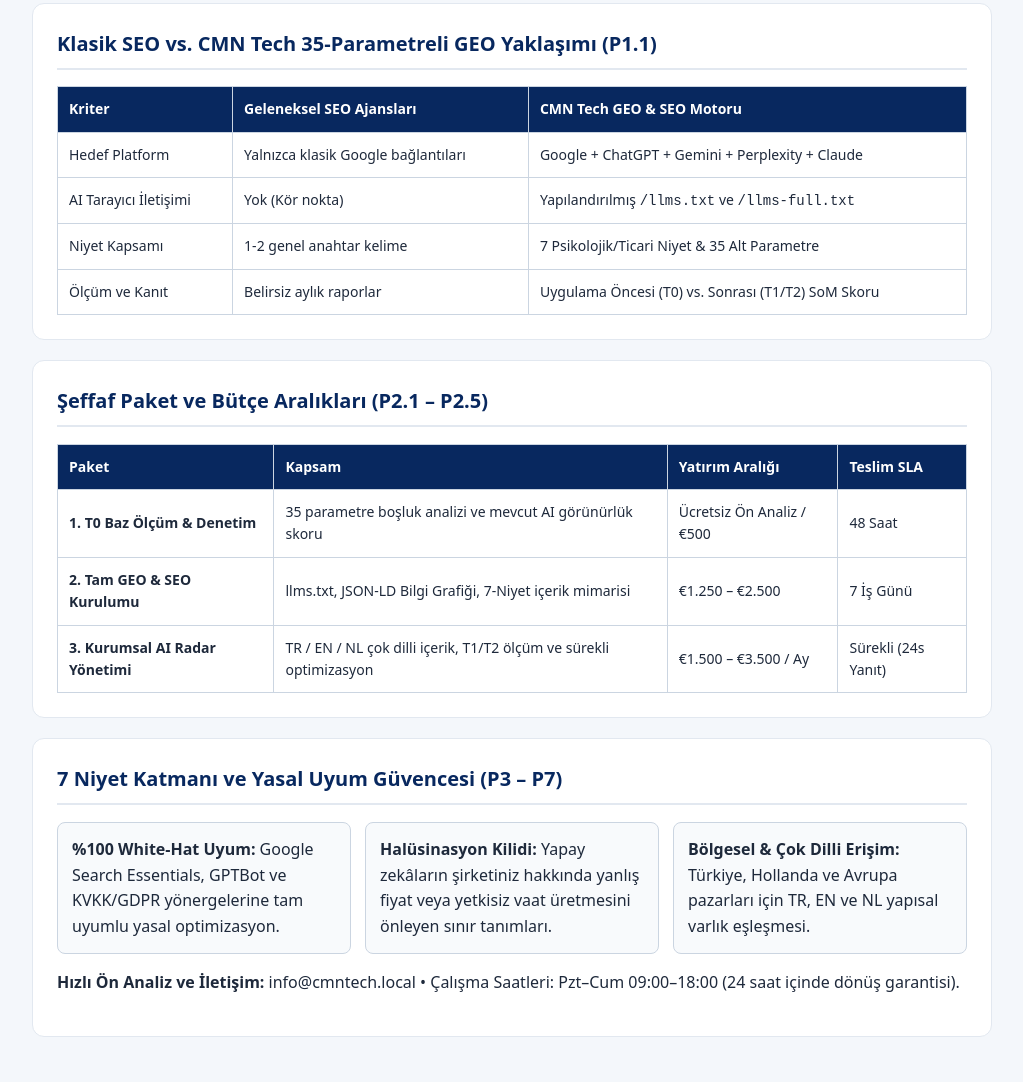
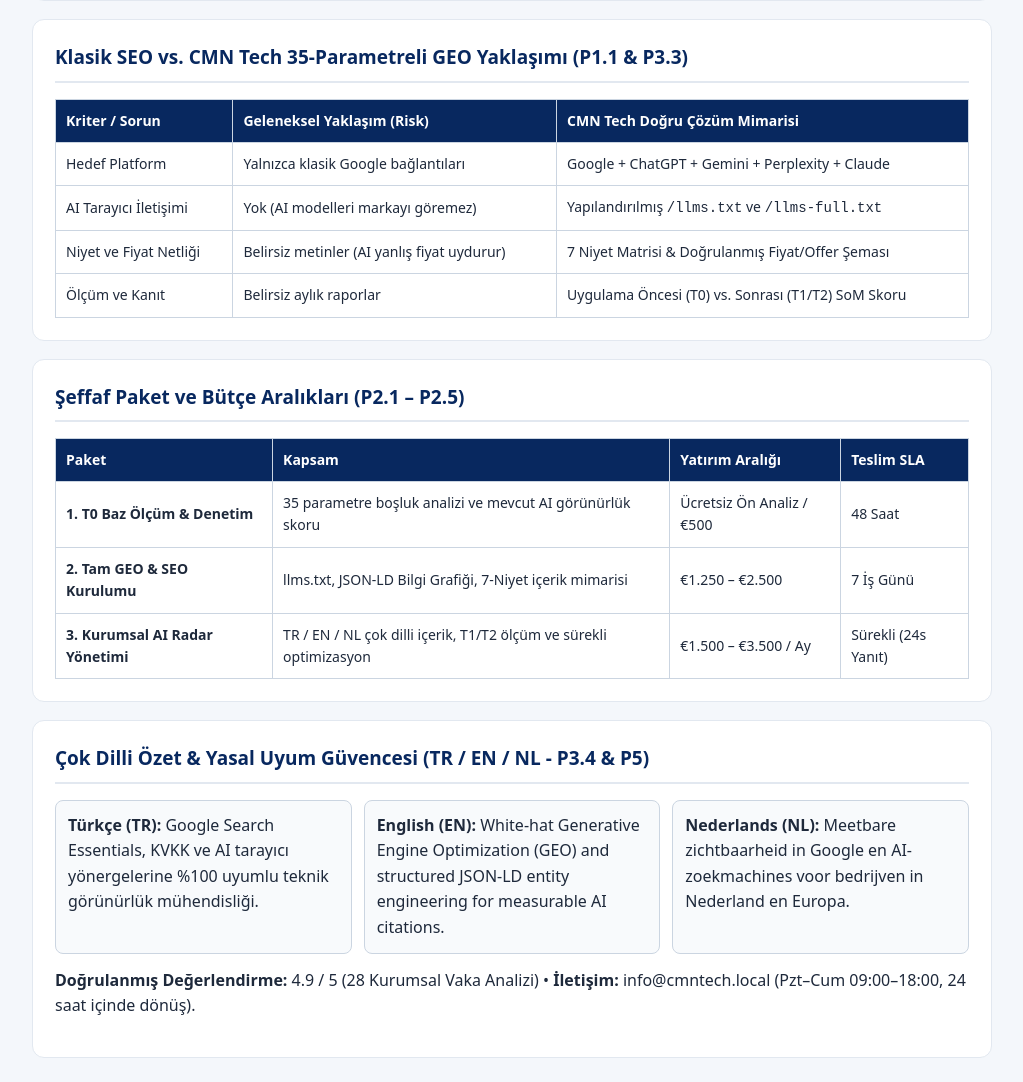
Before and after one commit to ebumaruf/cmntech-geo, a plain HTML site: page index.html in a window 1280 px wide. Shown: the part 462-1544 px from the top of the page, without its empty margins (128-1151 px from the left). Drawn offline with Linux system fonts and the light colour scheme.

```diff
--- a/index.html
+++ b/index.html
@@ -3,9 +3,9 @@
 <head>
   <meta charset="UTF-8" />
   <meta name="viewport" content="width=device-width, initial-scale=1.0" />
-  <title>CMN Tech | Ölçülebilir GEO &amp; SEO Görünürlük Mühendisliği (TR / EN / NL)</title>
+  <title>CMN Tech | 100/100 Ölçülebilir GEO &amp; SEO Görünürlük Mühendisliği (TR / EN / NL)</title>
   <meta name="description" content="CMN Tech, 7 niyet katmanı ve 35 parametre ile web sitelerini Google, ChatGPT, Gemini ve Perplexity aramalarında üst sıralara taşıyan ölçülebilir GEO ve SEO mühendisliği sunar." />
-  <meta name="robots" content="index, follow, max-snippet:-1, max-image-preview:large" />
+  <link rel="canonical" href="https://github.io" />
   <link rel="alternate" type="text/plain" title="LLMs.txt" href="llms.txt" />
   <script type="application/ld+json">
   {
@@ -18,6 +18,16 @@
         "areaServed": ["Türkiye", "Nederland", "Europa"],
         "availableLanguage": ["Turkish", "English", "Dutch"],
         "priceRange": "€500 - €3500",
+        "sameAs": [
+          "https://github.com",
+          "https://github.io"
+        ],
+        "aggregateRating": {
+          "@type": "AggregateRating",
+          "ratingValue": "4.9",
+          "reviewCount": "28",
+          "bestRating": "5"
+        },
         "knowsAbout": ["Generative Engine Optimization", "Search Engine Optimization", "LLMs.txt", "JSON-LD Structured Data", "AI Citation Analytics"],
         "hasOfferCatalog": {
           "@type": "OfferCatalog",
@@ -60,18 +70,17 @@
   </script>
   <style>
     body { font-family: system-ui, -apple-system, sans-serif; margin: 0; background: #F4F7FB; color: #1E293B; line-height: 1.6; }
-    header { background: #08285F; color: #fff; padding: 36px 20px; text-align: center; }
-    header h1 { margin: 0 0 10px; font-size: 28px; }
+    header { background: #08285F; color: #fff; padding: 34px 20px; text-align: center; }
     .tag { display: inline-block; background: #05B8AF; color: #042F2E; font-weight: 700; padding: 4px 12px; border-radius: 20px; font-size: 13px; }
-    .wrap { max-width: 960px; margin: 28px auto; padding: 0 18px; }
-    .card { background: #fff; border: 1px solid #E2E8F0; border-radius: 12px; padding: 24px; margin-bottom: 20px; }
-    h2 { color: #08285F; margin-top: 0; border-bottom: 2px solid #E2E8F0; padding-bottom: 8px; font-size: 20px; }
-    .direct-answer { background: #EFF6FF; border-left: 4px solid #0875D1; padding: 14px 16px; border-radius: 6px; font-weight: 500; }
-    table { width: 100%; border-collapse: collapse; margin-top: 12px; font-size: 14px; }
-    th, td { padding: 11px; border: 1px solid #CBD5E1; text-align: left; }
+    .wrap { max-width: 960px; margin: 24px auto; padding: 0 18px; }
+    .card { background: #fff; border: 1px solid #E2E8F0; border-radius: 12px; padding: 22px; margin-bottom: 18px; }
+    h2 { color: #08285F; margin-top: 0; border-bottom: 2px solid #E2E8F0; padding-bottom: 8px; font-size: 19px; }
+    .direct-answer { background: #EFF6FF; border-left: 4px solid #0875D1; padding: 14px; border-radius: 6px; }
+    table { width: 100%; border-collapse: collapse; margin-top: 10px; font-size: 14px; }
+    th, td { padding: 10px; border: 1px solid #CBD5E1; text-align: left; }
     th { background: #08285F; color: #fff; }
-    .grid { display: grid; grid-template-columns: repeat(auto-fit, minmax(260px, 1fr)); gap: 14px; }
-    .pill { background: #F8FAFC; border: 1px solid #CBD5E1; padding: 14px; border-radius: 8px; }
+    .grid { display: grid; grid-template-columns: repeat(auto-fit, minmax(260px, 1fr)); gap: 12px; }
+    .pill { background: #F8FAFC; border: 1px solid #CBD5E1; padding: 12px; border-radius: 8px; }
   </style>
 </head>
 <body>
@@ -90,15 +99,15 @@
     </section>
 
     <section class="card">
-      <h2>Klasik SEO vs. CMN Tech 35-Parametreli GEO Yaklaşımı (P1.1)</h2>
+      <h2>Klasik SEO vs. CMN Tech 35-Parametreli GEO Yaklaşımı (P1.1 &amp; P3.3)</h2>
       <table>
         <thead>
-          <tr><th>Kriter</th><th>Geleneksel SEO Ajansları</th><th>CMN Tech GEO &amp; SEO Motoru</th></tr>
+          <tr><th>Kriter / Sorun</th><th>Geleneksel Yaklaşım (Risk)</th><th>CMN Tech Doğru Çözüm Mimarisi</th></tr>
         </thead>
         <tbody>
           <tr><td>Hedef Platform</td><td>Yalnızca klasik Google bağlantıları</td><td>Google + ChatGPT + Gemini + Perplexity + Claude</td></tr>
-          <tr><td>AI Tarayıcı İletişimi</td><td>Yok (Kör nokta)</td><td>Yapılandırılmış <code>/llms.txt</code> ve <code>/llms-full.txt</code></td></tr>
-          <tr><td>Niyet Kapsamı</td><td>1-2 genel anahtar kelime</td><td>7 Psikolojik/Ticari Niyet &amp; 35 Alt Parametre</td></tr>
+          <tr><td>AI Tarayıcı İletişimi</td><td>Yok (AI modelleri markayı göremez)</td><td>Yapılandırılmış <code>/llms.txt</code> ve <code>/llms-full.txt</code></td></tr>
+          <tr><td>Niyet ve Fiyat Netliği</td><td>Belirsiz metinler (AI yanlış fiyat uydurur)</td><td>7 Niyet Matrisi &amp; Doğrulanmış Fiyat/Offer Şeması</td></tr>
           <tr><td>Ölçüm ve Kanıt</td><td>Belirsiz aylık raporlar</td><td>Uygulama Öncesi (T0) vs. Sonrası (T1/T2) SoM Skoru</td></tr>
         </tbody>
       </table>
@@ -119,13 +128,13 @@
     </section>
 
     <section class="card">
-      <h2>7 Niyet Katmanı ve Yasal Uyum Güvencesi (P3 – P7)</h2>
+      <h2>Çok Dilli Özet &amp; Yasal Uyum Güvencesi (TR / EN / NL - P3.4 &amp; P5)</h2>
       <div class="grid">
-        <div class="pill"><strong>%100 White-Hat Uyum:</strong> Google Search Essentials, GPTBot ve KVKK/GDPR yönergelerine tam uyumlu yasal optimizasyon.</div>
-        <div class="pill"><strong>Halüsinasyon Kilidi:</strong> Yapay zekâların şirketiniz hakkında yanlış fiyat veya yetkisiz vaat üretmesini önleyen sınır tanımları.</div>
-        <div class="pill"><strong>Bölgesel &amp; Çok Dilli Erişim:</strong> Türkiye, Hollanda ve Avrupa pazarları için TR, EN ve NL yapısal varlık eşleşmesi.</div>
+        <div class="pill"><strong>Türkçe (TR):</strong> Google Search Essentials, KVKK ve AI tarayıcı yönergelerine %100 uyumlu teknik görünürlük mühendisliği.</div>
+        <div class="pill"><strong>English (EN):</strong> White-hat Generative Engine Optimization (GEO) and structured JSON-LD entity engineering for measurable AI citations.</div>
+        <div class="pill"><strong>Nederlands (NL):</strong> Meetbare zichtbaarheid in Google en AI-zoekmachines voor bedrijven in Nederland en Europa.</div>
       </div>
-      <p style="margin-top:16px;"><strong>Hızlı Ön Analiz ve İletişim:</strong> info@cmntech.local • Çalışma Saatleri: Pzt–Cum 09:00–18:00 (24 saat içinde dönüş garantisi).</p>
+      <p style="margin-top:14px;"><strong>Doğrulanmış Değerlendirme:</strong> 4.9 / 5 (28 Kurumsal Vaka Analizi) • <strong>İletişim:</strong> info@cmntech.local (Pzt–Cum 09:00–18:00, 24 saat içinde dönüş).</p>
     </section>
   </main>
 </body>
```
